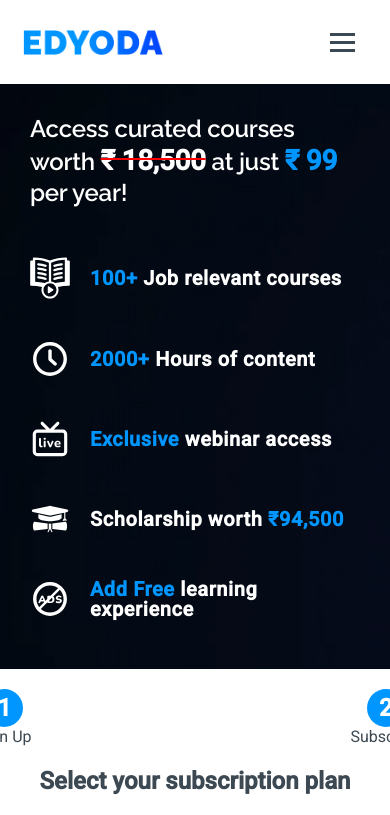
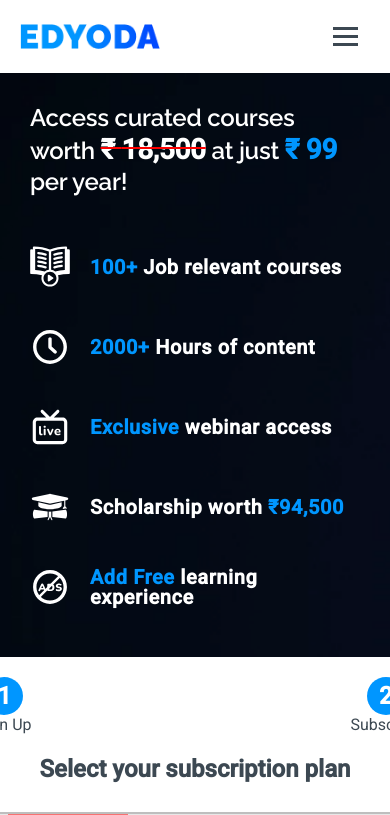
Before and after one commit to anku-js/EDYODA, a React (Vite) app: page / in a window 390 px wide. Shown: the top 815 px of the page. Built offline with nearby package versions, Linux system fonts and the light colour scheme; a web font is replaced by a local one.

Commit message:
fixing ui

```diff
--- a/src/App.scss
+++ b/src/App.scss
@@ -487,7 +487,7 @@
   .App {
     .navbar {
       justify-content: space-between;
-      padding: 4% 6%;
+      padding: 10px 20px;
       .edyoda-logo {
         width: 140px;
       }
@@ -573,7 +573,8 @@
     .payments-page {
       .payments-page-wrapper {
         flex-direction: column;
-        padding: 0px;
+        padding: 0;
+        padding-bottom: 30px;
         .marketing-content {
           padding: 30px;
           .marketing-content-heading h1 {
```
